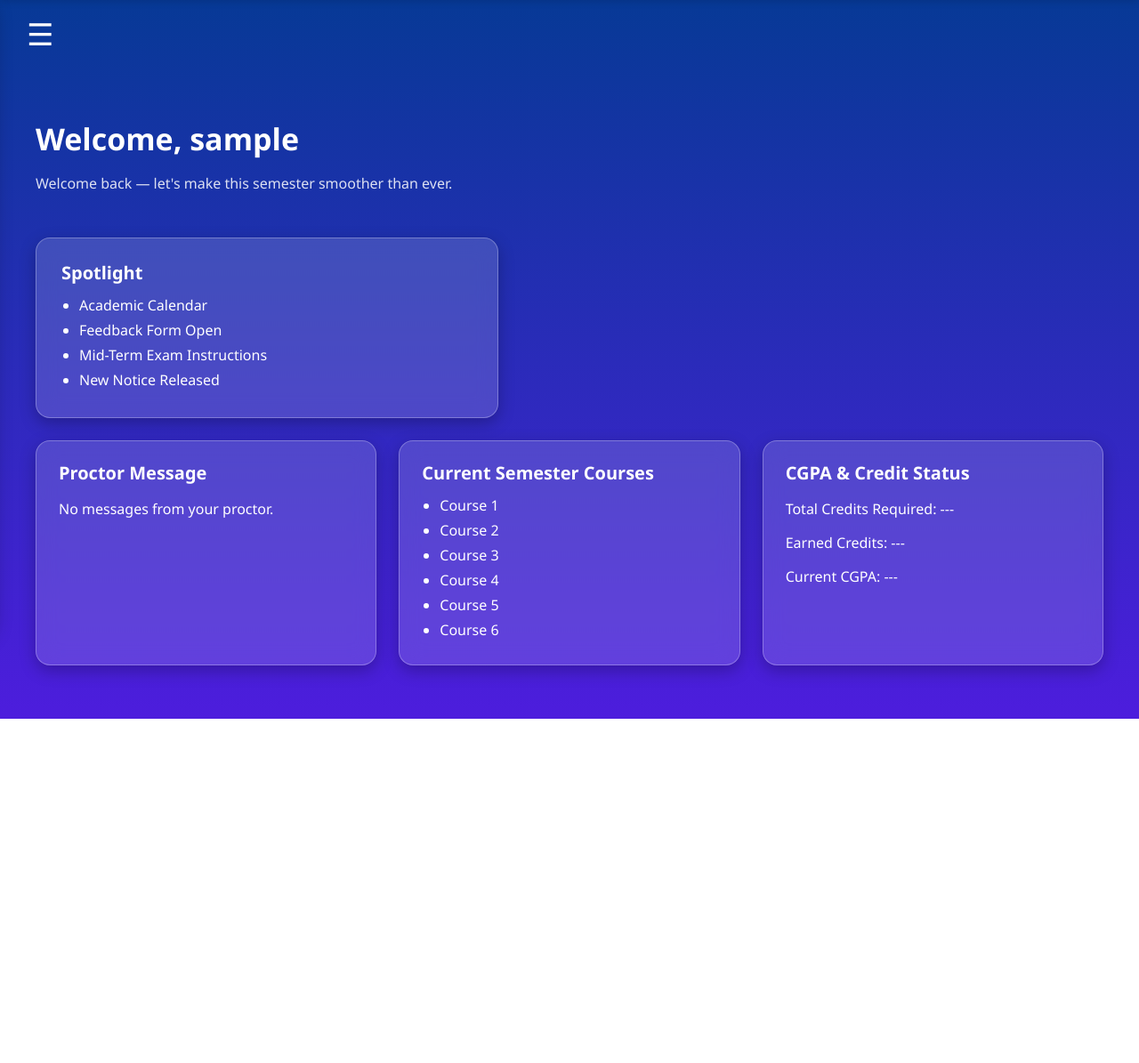
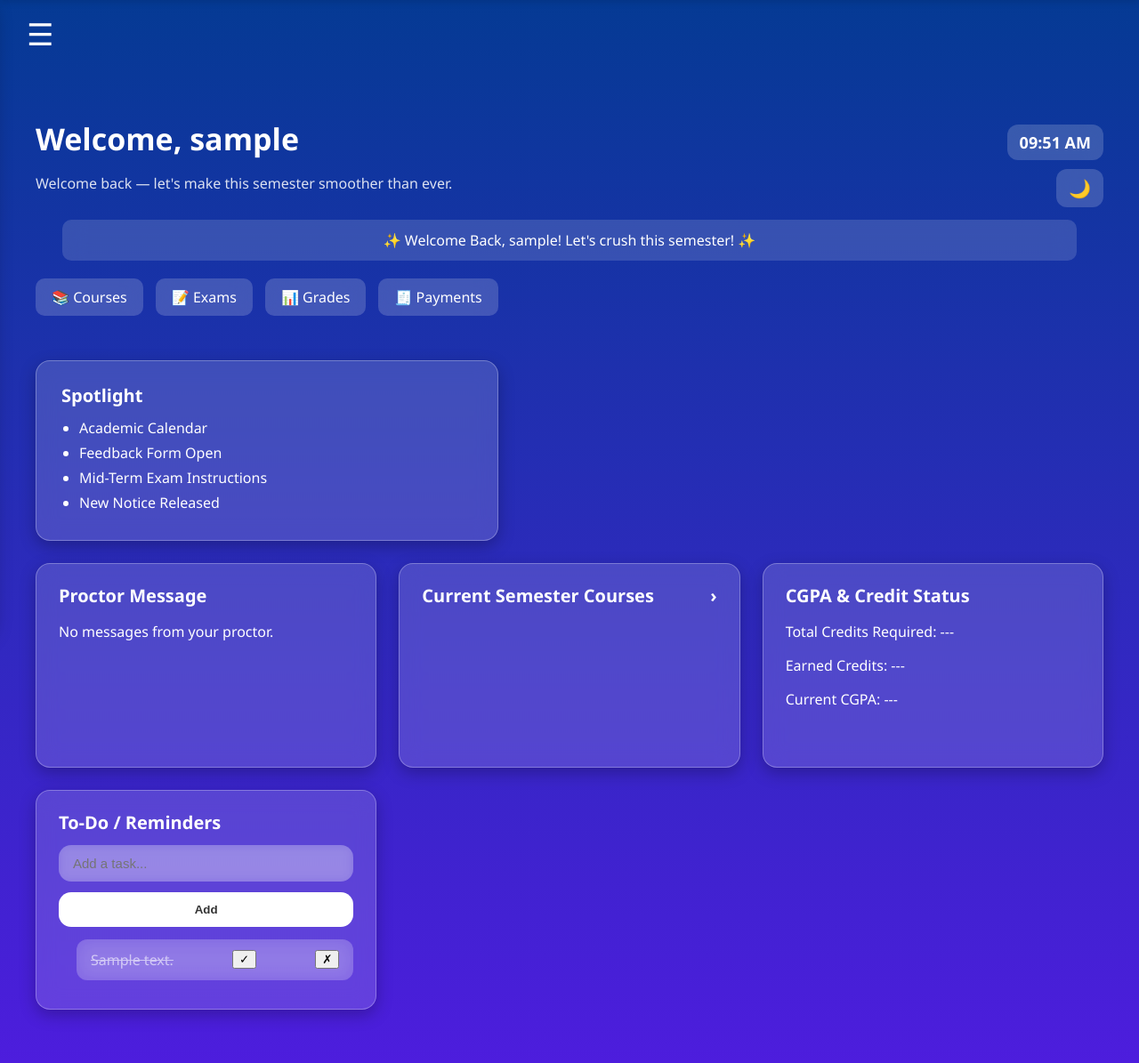
Before and after one commit to RachitSrivastava96/VTOPClone, a Django app: page /dashboard/ in a window 1280 px wide. Shown: the part 80-1275 px from the top of the page at 89% size. Before the commit the page ends 888 px from the top, so only its background shows below. Run offline with Django 5.2, Linux system fonts and the light colour scheme; a user stored in the database is signed in; tables that the repository leaves empty hold one stand-in row (values such as "Sample post").

Commit message:
Dashboard Progress

```diff
--- a/core/static/core/css/style.css
+++ b/core/static/core/css/style.css
@@ -395,3 +395,219 @@ body {
     max-height: 500px; /* enough space */
     opacity: 1;
 }
+
+/* 🕒 Clock */
+.clock-widget {
+    position: absolute;
+    top: 80px;
+    right: 40px;
+    font-size: 18px;
+    font-weight: 600;
+    padding: 8px 14px;
+    background: rgba(255,255,255,0.18);
+    border-radius: 12px;
+    backdrop-filter: blur(10px);
+}
+
+
+/* ✨ Banner */
+.banner {
+    width: 95%;
+    margin: 20px auto;
+    background: rgba(255,255,255,0.15);
+    padding: 12px;
+    text-align: center;
+    border-radius: 10px;
+    backdrop-filter: blur(12px);
+    animation: slideDown 0.6s ease;
+}
+
+@keyframes slideDown {
+    from { opacity: 0; transform: translateY(-10px); }
+    to   { opacity: 1; transform: translateY(0); }
+}
+
+
+/* ⚡ Quick Links Icons Row */
+.quick-links {
+    margin-top: 20px;
+    display: flex;
+    gap: 14px;
+}
+
+.q-item {
+    padding: 10px 18px;
+    background: rgba(255,255,255,0.18);
+    border-radius: 10px;
+    cursor: pointer;
+    backdrop-filter: blur(10px);
+    transition: 0.25s;
+}
+
+.q-item:hover {
+    transform: translateY(-3px);
+    background: rgba(255,255,255,0.27);
+}
+
+
+/* 📂 Expandable Courses */
+.expand-title {
+    cursor: pointer;
+    display: flex;
+    justify-content: space-between;
+    align-items: center;
+}
+.expand-list {
+    max-height: 0;
+    overflow: hidden;
+    transition: max-height 0.35s ease;
+}
+.expand-list.open {
+    max-height: 300px;
+}
+
+/* 📝 To-Do Panel */
+.todo-input {
+    width: 100%;
+    padding: 12px 16px;
+    border: none;
+    border-radius: 14px;
+    margin-bottom: 12px;
+    font-size: 15px;
+    background: rgba(255,255,255,0.25);
+    color: white;
+    backdrop-filter: blur(6px);
+    transition: 0.25s;
+}
+
+.todo-input:focus {
+    outline: none;
+    background: rgba(255,255,255,0.35);
+}
+
+/* Add Button */
+.todo-btn {
+    width: 100%;
+    padding: 12px 16px;
+    border: none;
+    border-radius: 14px;
+    background: white;
+    color: #333;
+    font-weight: 600;
+    cursor: pointer;
+    transition: 0.25s;
+    margin-bottom: 14px;
+}
+
+.todo-btn:hover {
+    transform: scale(1.04);
+    background: #e9e9e9;
+}
+
+/* Fade-in animation for new tasks */
+@keyframes todoFadeIn {
+    from {
+        opacity: 0;
+        transform: translateY(8px);
+    }
+    to {
+        opacity: 1;
+        transform: translateY(0);
+    }
+}
+
+.todo-animate-in {
+    animation: todoFadeIn 0.35s ease-out forwards;
+}
+
+
+/* Slide-out (delete) animation */
+@keyframes todoSlideOut {
+    from {
+        opacity: 1;
+        transform: translateX(0);
+    }
+    to {
+        opacity: 0;
+        transform: translateX(40px);
+    }
+}
+
+.todo-animate-out {
+    animation: todoSlideOut 0.35s ease-in forwards;
+}
+
+
+.todo-text.done {
+    text-decoration: line-through;
+    opacity: 0.6;
+}
+
+
+/* Task List */
+.todo-list {
+    margin-top: 10px;
+    padding-left: 0;
+}
+
+.todo-list li {
+    list-style: none;
+    background: rgba(255,255,255,0.18);
+    padding: 12px 16px;
+    margin-bottom: 10px;
+    border-radius: 12px;
+    display: flex;
+    justify-content: space-between;
+    align-items: center;
+    color: white;
+    backdrop-filter: blur(10px);
+}
+
+/* Remove Button */
+.remove-task {
+    cursor: pointer;
+    color: #ffb4b4;
+    font-weight: bold;
+    font-size: 18px;
+    transition: 0.2s;
+}
+
+.remove-task:hover {
+    color: #ff8b8b;
+    transform: scale(1.15);
+}
+
+/* 🌙 Dark Mode */
+.dark-toggle {
+    position: absolute;
+    top: 130px;
+    right: 40px;
+    font-size: 20px;
+    cursor: pointer;
+    padding: 8px 14px;
+    background: rgba(255,255,255,0.18);
+    border-radius: 12px;
+    backdrop-filter: blur(10px);
+    transition: 0.2s;
+    cursor: pointer;
+}
+
+.dark-toggle:hover {
+    transform: scale(1.1);
+}
+body.dark {
+    background: #0d0d0d;
+    color: #eaeaea;
+}
+
+body.dark .glass-card,
+body.dark .todo-input,
+body.dark .todo-btn {
+    background: rgba(255,255,255,0.08);
+    border-color: rgba(255,255,255,0.1);
+}
+
+body.dark .clock-widget,
+body.dark .dark-toggle {
+    background: rgba(255,255,255,0.08);
+}
--- a/core/static/core/js/dashboard.js
+++ b/core/static/core/js/dashboard.js
@@ -0,0 +1,40 @@
+document.addEventListener("DOMContentLoaded", () => {
+
+    /* ---------------------- ⏰ LIVE CLOCK ----------------------- */
+    function updateClock() {
+        const clock = document.getElementById("live-clock");
+        if (!clock) return;
+
+        const now = new Date();
+        clock.innerText = now.toLocaleTimeString([], {hour: "2-digit", minute: "2-digit"});
+    }
+    setInterval(updateClock, 1000);
+    updateClock();
+
+
+
+    /* ------------ 📚 EXPAND / COLLAPSE COURSE LIST -------------- */
+    const courseHeader = document.getElementById("course-header");
+    const courseList = document.getElementById("course-list");
+
+    if (courseHeader && courseList) {
+        courseHeader.addEventListener("click", () => {
+            courseList.classList.toggle("open");
+            courseHeader.querySelector(".arrow").classList.toggle("rotated");
+        });
+    }
+
+    const darkToggle = document.getElementById("dark-toggle");
+
+    if (localStorage.getItem("darkMode") === "true") {
+        document.body.classList.add("dark");
+    }
+
+    if (darkToggle) {
+        darkToggle.addEventListener("click", () => {
+            document.body.classList.toggle("dark");
+            localStorage.setItem("darkMode", document.body.classList.contains("dark"));
+        });
+    }
+
+});
--- /dev/null
+++ b/core/static/core/js/todo.js
@@ -0,0 +1,67 @@
+document.addEventListener("DOMContentLoaded", () => {
+  const todoList = document.getElementById("todo-list");
+  const todoInput = document.getElementById("todo-input");
+  const todoAddBtn = document.getElementById("todo-add");
+
+  fetch("/api/todos/")
+    .then((res) => res.json())
+    .then((tasks) => tasks.forEach(addTaskToUI));
+
+
+  todoAddBtn.addEventListener("click", () => {
+    const text = todoInput.value.trim();
+    if (!text) return;
+
+    fetch("/api/todos/add/", {
+      method: "POST",
+      headers: { "Content-Type": "application/json" },
+      body: JSON.stringify({ text }),
+    })
+      .then((res) => res.json())
+      .then((task) => {
+        addTaskToUI(task);
+        todoInput.value = "";
+      });
+  });
+
+  function addTaskToUI(task, skipAnimation = false) {
+    // Check if task already exists in DOM (prevents duplicates)
+    if (document.querySelector(`[data-id="${task.id}"]`)) return;
+
+    const li = document.createElement("li");
+    li.dataset.id = task.id;
+    li.classList.add("todo-item");
+
+    li.innerHTML = `
+        <span class="todo-text ${task.is_done ? 'done' : ''}">${task.text}</span>
+        <button class="todo-toggle">✓</button>
+        <button class="todo-delete">✗</button>
+    `;
+
+    // ---- Fade-in Animation ----
+    if (!skipAnimation) {
+        li.classList.add("fade-in");
+        setTimeout(() => li.classList.remove("fade-in"), 300);
+    }
+
+    // Toggle done
+    li.querySelector(".todo-toggle").addEventListener("click", () => {
+        fetch(`/api/todos/toggle/${task.id}/`, { method: "POST" })
+        .then(() => {
+            li.querySelector(".todo-text").classList.toggle("done");
+        });
+    });
+
+    // Delete with SLIDE OUT animation
+    li.querySelector(".todo-delete").addEventListener("click", () => {
+        li.classList.add("slide-out");
+        setTimeout(() => {
+            fetch(`/api/todos/delete/${task.id}/`, { method: "POST" })
+            .then(() => li.remove());
+        }, 250);
+    });
+
+    todoList.appendChild(li);
+}
+
+});
--- a/core/templates/core/dashboard.html
+++ b/core/templates/core/dashboard.html
@@ -109,6 +109,19 @@ Dashboard
   <p class="dash-subtitle">
     Welcome back — let's make this semester smoother than ever.
   </p>
+  <div id="live-clock" class="clock-widget"></div>
+  <div id="dark-toggle" class="dark-toggle">🌙</div>
+  <div class="banner">
+    <span
+      >✨ Welcome Back, {{ user.username }}! Let's crush this semester! ✨</span
+    >
+  </div>
+  <div class="quick-links">
+    <div class="q-item">📚 Courses</div>
+    <div class="q-item">📝 Exams</div>
+    <div class="q-item">📊 Grades</div>
+    <div class="q-item">🧾 Payments</div>
+  </div>
   <div class="dash-grid">
     <div class="glass-card spotlight-card wide-spotlight">
       <h3>Spotlight</h3>
@@ -124,14 +137,16 @@ Dashboard
       <p>No messages from your proctor.</p>
     </div>
     <div class="glass-card equal-card">
-      <h3>Current Semester Courses</h3>
-      <ul>
+      <h3 id="course-header" class="expand-title">
+        Current Semester Courses
+        <span class="arrow">›</span>
+      </h3>
+      <ul id="course-list" class="expand-list">
         <li>Course 1</li>
         <li>Course 2</li>
         <li>Course 3</li>
         <li>Course 4</li>
         <li>Course 5</li>
-        <li>Course 6</li>
       </ul>
     </div>
     <div class="glass-card equal-card">
@@ -140,7 +155,17 @@ Dashboard
       <p>Earned Credits: ---</p>
       <p>Current CGPA: ---</p>
     </div>
+    <div class="glass-card equal-card">
+      <h3>To-Do / Reminders</h3>
+
+      <input id="todo-input" class="todo-input" placeholder="Add a task..." />
+      <button id="todo-add" class="todo-btn">Add</button>
+
+      <ul id="todo-list" class="todo-list"></ul>
+    </div>
   </div>
 </div>
+<script src="{% static 'core/js/todo.js' %}"></script>
+<script src="{% static 'core/js/dashboard.js' %}"></script>
 <script src="{% static 'core/js/sidebar.js' %}"></script>
 {% endblock %}
--- a/core/urls.py
+++ b/core/urls.py
@@ -8,4 +8,8 @@ urlpatterns = [
     path('logout/', views.logout_view, name='logout'),
     path('dashboard/', views.dashboard, name='dashboard'),
     path('force-logout/', force_logout, name='force_logout'),
+    path("api/todos/", views.get_todos, name="get_todos"),
+    path("api/todos/add/", views.add_todo, name="add_todo"),
+    path("api/todos/toggle/<int:todo_id>/", views.toggle_todo, name="toggle_todo"),
+    path("api/todos/delete/<int:todo_id>/", views.delete_todo, name="delete_todo"),
 ]
--- a/core/views.py
+++ b/core/views.py
@@ -3,7 +3,10 @@ from django.contrib.auth import authenticate, login, logout
 from django.contrib import messages
 from django.contrib.auth.decorators import login_required
 from django.http import HttpResponse
+from django.http import JsonResponse
+from .models import ToDo
 from django.views.decorators.csrf import csrf_exempt
+import json
 def index(request):
     return render(request, 'core/index.html')
 
@@ -29,6 +32,10 @@ def login_page(request):
 def dashboard(request):
     return render(request, 'core/dashboard.html', {'user': request.user})
 
+@login_required
+def get_todos(request):
+    todos = ToDo.objects.filter(user=request.user).values("id", "text", "is_done")
+    return JsonResponse(list(todos), safe=False)
 
 def logout_view(request):
     logout(request)
@@ -42,3 +49,31 @@ def force_logout(request):
             logout(request)
         return HttpResponse("OK")
     return HttpResponse("Invalid request", status=400)
+
+@csrf_exempt
+@login_required
+def add_todo(request):
+    data = json.loads(request.body)
+    task_text = data.get("text", "").strip()
+
+    if task_text:
+        todo = ToDo.objects.create(user=request.user, text=task_text)
+        return JsonResponse({"id": todo.id, "text": todo.text, "is_done": todo.is_done})
+
+    return JsonResponse({"error": "Invalid task"}, status=400)
+
+
+@csrf_exempt
+@login_required
+def toggle_todo(request, todo_id):
+    todo = ToDo.objects.get(id=todo_id, user=request.user)
+    todo.is_done = not todo.is_done
+    todo.save()
+    return JsonResponse({"status": "updated", "is_done": todo.is_done})
+
+
+@csrf_exempt
+@login_required
+def delete_todo(request, todo_id):
+    ToDo.objects.filter(id=todo_id, user=request.user).delete()
+    return JsonResponse({"status": "deleted"})
```
Also changed, not shown: core/models.py (+9 -1 lines), core/migrations/0001_initial.py (added).
